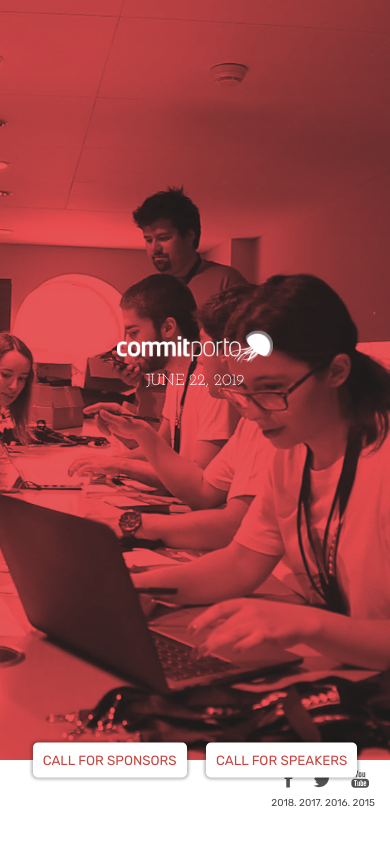
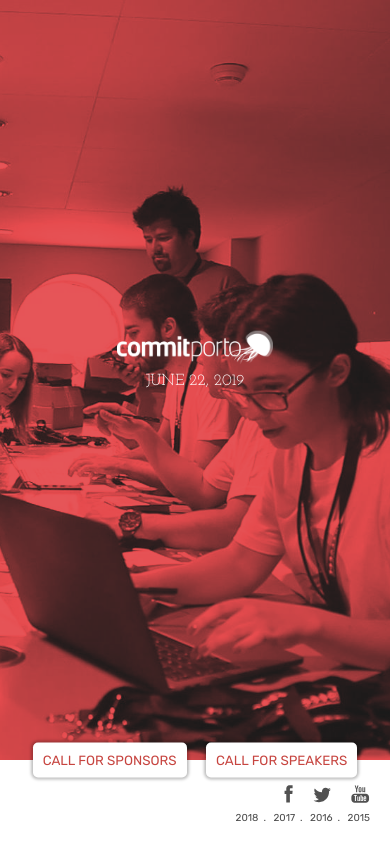
Before and after one commit to mariajplmiranda/mariajoaomiranda, a Vue app: page /#/ in a window 390 px wide. Built offline with nearby package versions, Linux system fonts and the light colour scheme.

Commit message:
Breakpoints

```diff
--- a/src/App.vue
+++ b/src/App.vue
@@ -66,27 +66,48 @@
   color: var(--textColor);
   margin: 0;
   height: 100vh;
+  display: flex;
+  flex-direction: column;
+  justify-content: space-between;
 }
 
 footer {
   text-align: right;
-  padding-top: 10px;
+  margin-right: 20px;
+  margin-bottom: 20px;
+
+  @media (--bellow-desktop) {
+    margin-bottom: 10px;
+    margin-right: 0;
+    text-align: center;
+  }
 }
 
 .socials {
-  & img {
+  @media (--bellow-desktop) {
+    margin-bottom: 10px;
+  }
+
+  & img:not(:last-child) {
     margin-right: 20px;
   }
 }
 
 .editions {
   font-size: 10px;
-  margin-right: 15px;
   margin-top: 5px;
 
   & a {
     color: var(--textColor);
     text-decoration: none;
+
+    &:not(:first-child) {
+      padding-left: 5px;
+    }
+
+    &:not(:last-child){
+      padding-right: 5px;
+    }
   }
 }
 </style>
--- a/src/pages/Homepage.vue
+++ b/src/pages/Homepage.vue
@@ -67,6 +67,11 @@
   position: relative;
   height: 90vh;
   color: var(--white);
+
+  @media (--mobile) {
+    height: 85vh;
+  }
+
 }
 
 .background {
--- a/src/variables.css
+++ b/src/variables.css
@@ -1,5 +1,6 @@
 @custom-media --mobile (max-width: 600px);
 @custom-media --tablet (max-width: 768px) and (min-width: 601px);
+@custom-media --bellow-desktop (max-width: 768px);
 @custom-media --desktop (min-width: 769px);
 
 :root {
```
